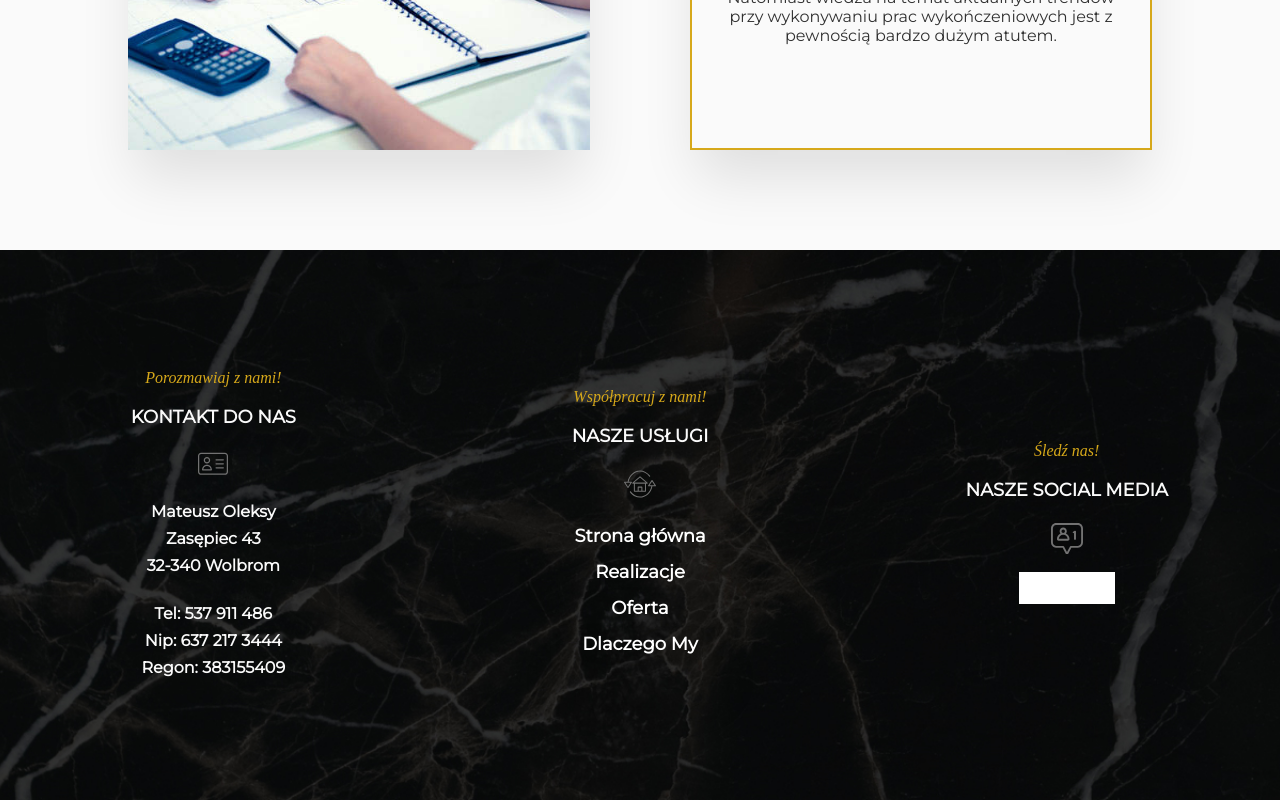
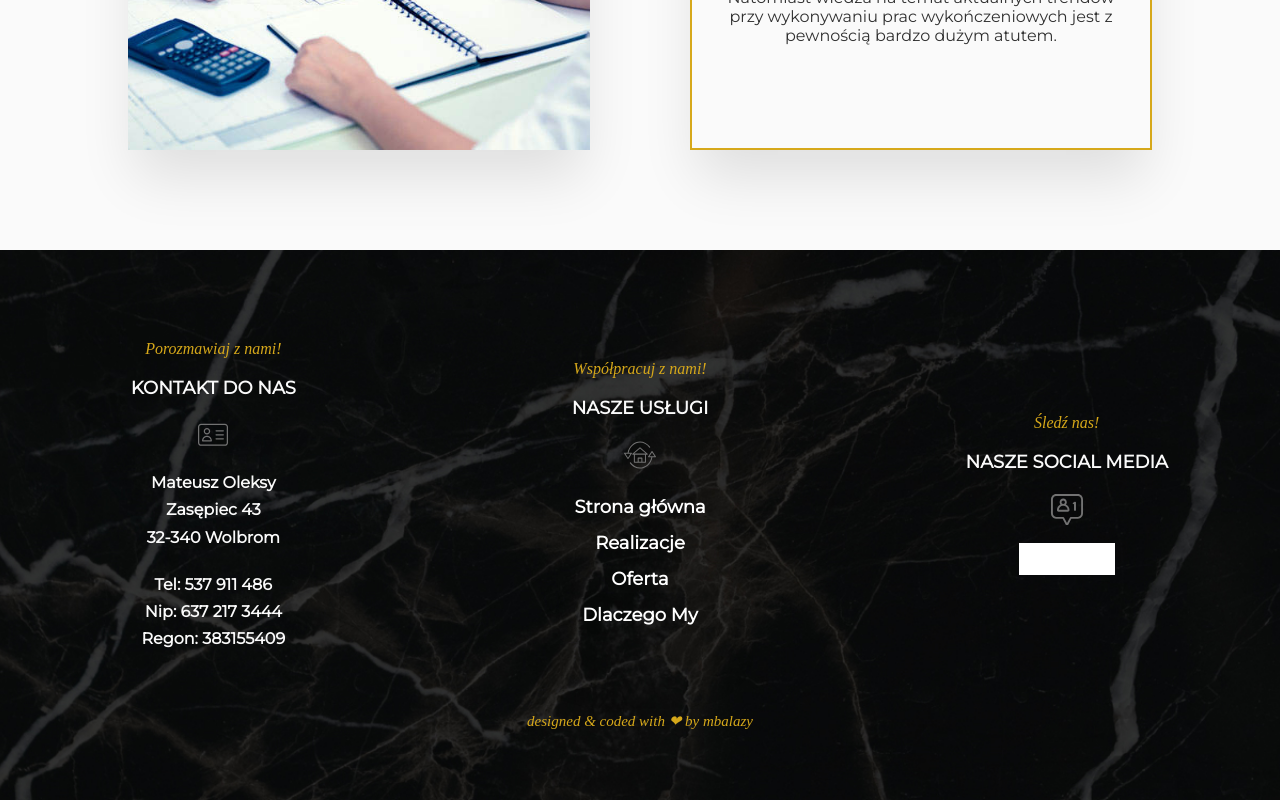
Before and after one commit to mbalazy/glazur-mat, a Next.js app: page /dlaczego-my in a window 1280 px wide. Shown: the part 2326-3126 px from the top of the page. Built offline with nearby package versions, Linux system fonts and the light colour scheme; grey boxes are pictures that could not be loaded; a web font is replaced by a local one.

Commit message:
Add signature to footer

```diff
--- /dev/null
+++ b/components/molecues/FooterStuff/FooterSignature.tsx
@@ -0,0 +1,16 @@
+import React from 'react'
+import { HandWritten } from '../../../theme/Typography'
+import styled from 'styled-components'
+
+export const FooterSignatureWrapper = styled.div`
+  ${HandWritten}
+  font-size: ${({ theme }) => theme.fontSize.s};
+  margin: 6rem;
+  text-align: center;
+`
+
+const FooterSigneture = () => {
+  return <FooterSignatureWrapper>designed & coded with ❤ by mbalazy</FooterSignatureWrapper>
+}
+
+export default FooterSigneture
--- a/components/organisms/Footer/Footer.style.ts
+++ b/components/organisms/Footer/Footer.style.ts
@@ -18,16 +18,19 @@ export const FooterImageOverlay = styled.div`
   height: 100%;
 `
 
-export const FooterContent = styled.div`
+export const FooterContentWrapper = styled.div`
   position: absolute;
   top: 0;
   left: 0;
   width: 100%;
   height: 100%;
+`
 
+export const FooterContent = styled.div`
   display: flex;
   justify-content: space-evenly;
   align-items: center;
+  margin-top: 9rem;
 
   ${({ theme: { down, breakpoints } }) => css`
     ${down(breakpoints.l)} {
--- a/components/organisms/Footer/Footer.tsx
+++ b/components/organisms/Footer/Footer.tsx
@@ -1,9 +1,15 @@
 import React from 'react'
-import { FooterContent, FooterImageOverlay, FooterWrapper } from './Footer.style'
+import {
+  FooterContent,
+  FooterContentWrapper,
+  FooterImageOverlay,
+  FooterWrapper,
+} from './Footer.style'
 import FooterContact from '../../molecues/FooterStuff/FooterContact'
 import FooterServices from '../../molecues/FooterStuff/FooterServices'
 import FooterSocialMedia from '../../molecues/FooterStuff/FooterSocialMedia'
 import ImageCoverFit from '../../atoms/Image/ImageCoverFit'
+import FooterSignature from '../../molecues/FooterStuff/FooterSignature'
 
 const Footer = () => {
   return (
@@ -11,11 +17,14 @@ const Footer = () => {
       <FooterImageOverlay>
         <ImageCoverFit src="/footer.jpg" quality={90} alt="marmur" priority />
       </FooterImageOverlay>
-      <FooterContent>
-        <FooterContact />
-        <FooterServices />
-        <FooterSocialMedia />
-      </FooterContent>
+      <FooterContentWrapper>
+        <FooterContent>
+          <FooterContact />
+          <FooterServices />
+          <FooterSocialMedia />
+        </FooterContent>
+        <FooterSignature />
+      </FooterContentWrapper>
     </FooterWrapper>
   )
 }
```
